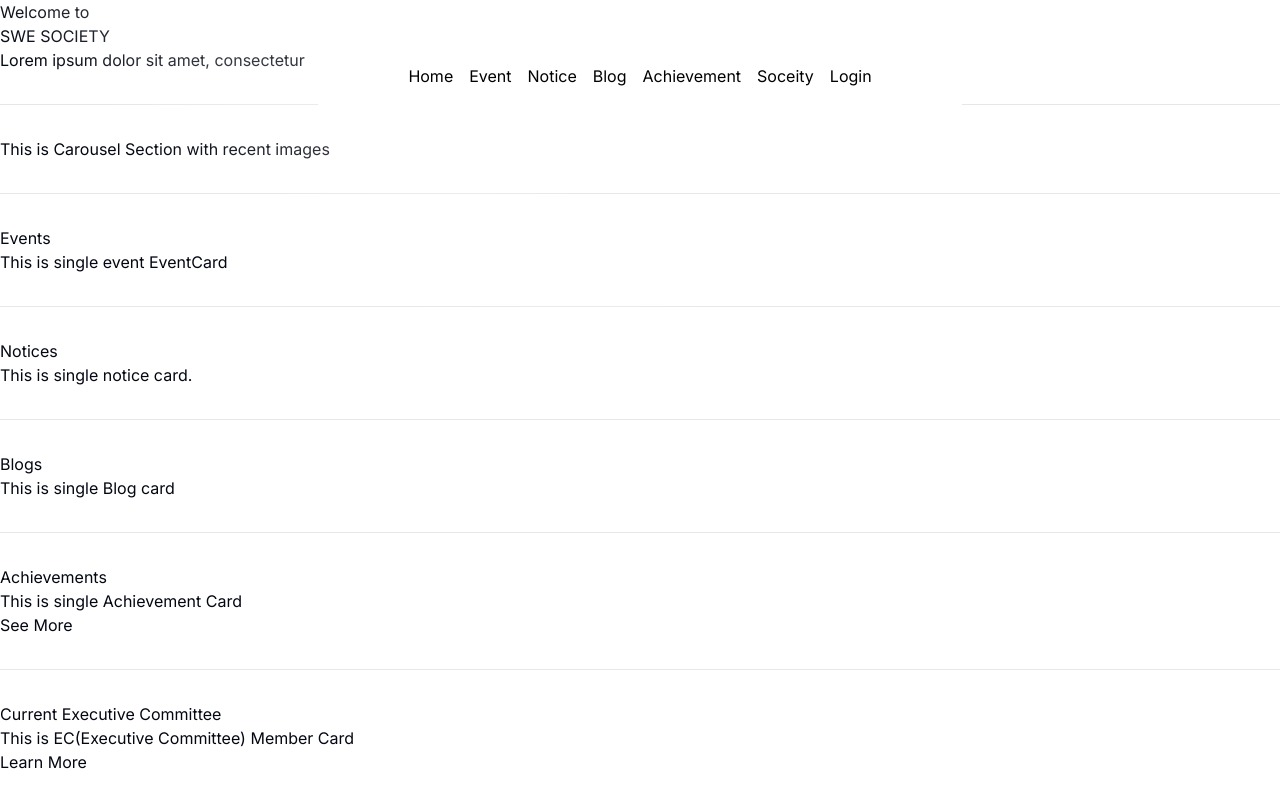
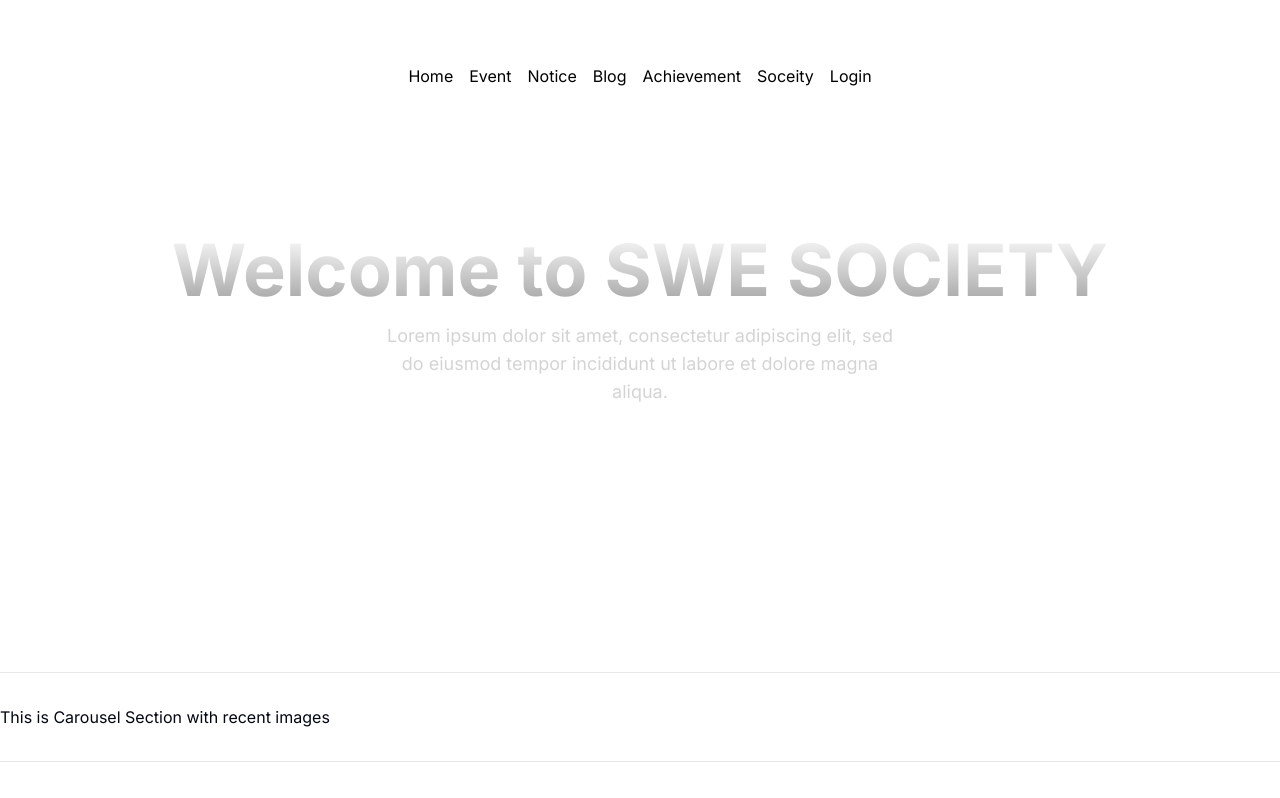
Before and after one commit to shaeakh/swe-society-site, a Next.js app in the folder client/: page / in a window 1280 px wide. Shown: the top 798 px of the page. Built offline with nearby package versions, Linux system fonts and the light colour scheme.

Commit message:
herosection

```diff
--- a/client/components/homepage/Hero.tsx
+++ b/client/components/homepage/Hero.tsx
@@ -1,19 +1,31 @@
 import { Spotlight } from "../ui/Spotlight";
 function Hero() {
   return (
-    <div>
+    <div className='h-auto md:h-[40rem] w-full rounded-md flex flex-col items-center justify-center relative overflow-hidden mx-auto py-10 md:py-0'>
+
+    <div className='p-4 relative z-10 w-full text-center'>
     <Spotlight
       className="-top-40 left-0 md:left-60 md:-top-20"
       fill="white"
     />
-      <h5>Welcome to</h5>
-      <h1>SWE SOCIETY</h1>
-      <p>
+      <h1 className='mt-30 md:mt-0 text-4xl md:text-7xl font-bold bg-clip-text text-transparent bg-gradient-to-b from-neutral-50 to-neutral-400'>Welcome to SWE SOCIETY</h1>
+      <p className='mt-4 font-normal text-base md:text-lg text-neutral-300 max-w-lg mx-auto'>
       Lorem ipsum dolor sit amet, consectetur adipiscing elit, sed do eiusmod
         tempor incididunt ut labore et dolore magna aliqua.
+
       </p>
+
+    </div>
+
   </div>
   );
 }
 
 export default Hero;
+
+{/* <h5>Welcome to</h5>
+      <h1>SWE SOCIETY</h1>
+      <p>
+        Lorem ipsum dolor sit amet, consectetur adipiscing elit, sed do eiusmod
+        tempor incididunt ut labore et dolore magna aliqua.
+      </p> */}
```
Lines whose indentation alone changed are shown as unchanged.
